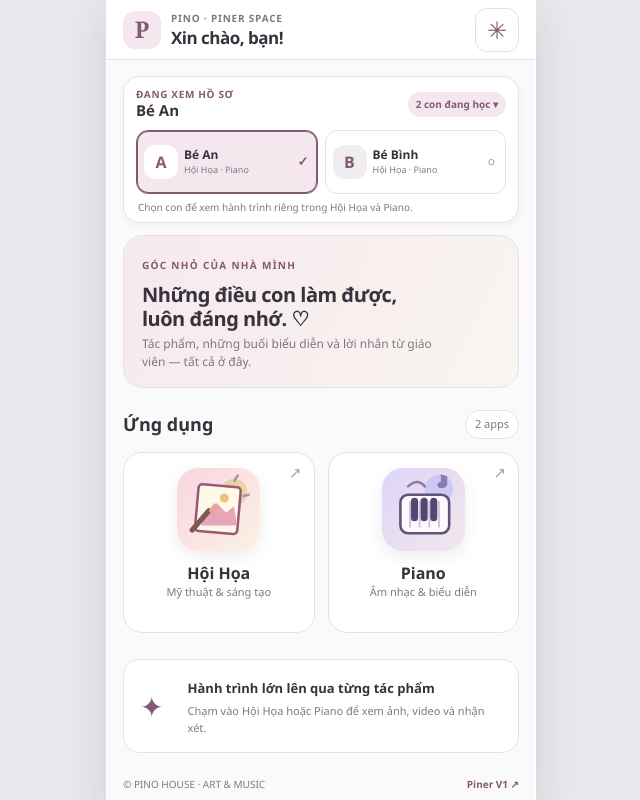
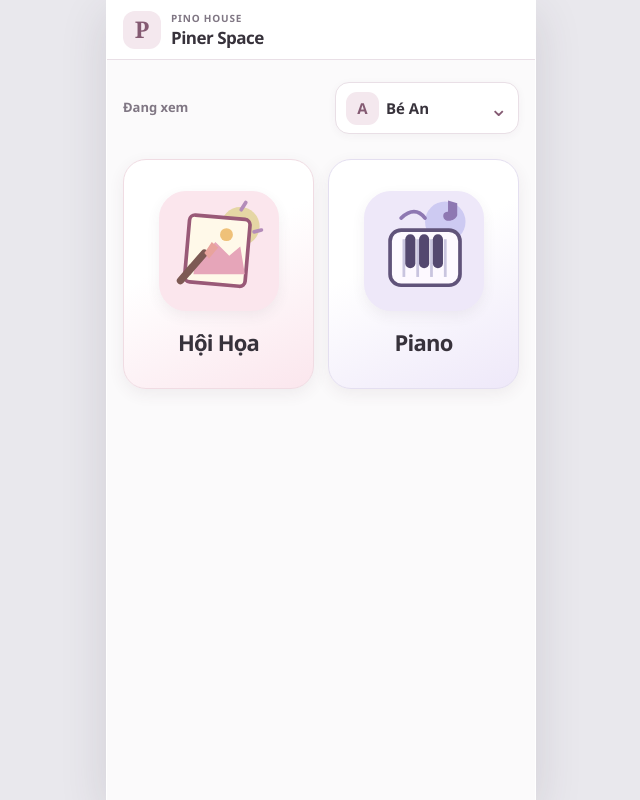
Before and after one commit to vmtct/pino-team-os, a Next.js app: page /piner in a window 1280 px wide. Shown: the whole page, without its empty margins (319-959 px from the left). Built offline with nearby package versions, Linux system fonts and the light colour scheme.

Commit message:
PAP-1774: make Piner home app-first with compact child dropdown

```diff
--- a/app/piner/SharedShell.tsx
+++ b/app/piner/SharedShell.tsx
@@ -22,34 +22,38 @@ function Glyph({name}:{name:NavIcon}){
 export function PhoneFrame({theme,children}:{theme:PinerAppKey|"home";children:React.ReactNode}){
  return <div className={css.backdrop}><div className={css.phone} data-piner-shared="phone-frame" data-piner-theme={theme}>{children}</div></div>;
 }
+// PAP-1774 · App-first home, native profile select, zero secondary chrome.
 function ProfilePicker(){
  const {activeId,profile,select}=useActiveProfile();
- return <section className={css.profilePicker} aria-label="Chọn hồ sơ học viên" data-piner-slot="profile-switcher">
-  <div className={css.profilePickerHeading}><div><span className={css.profileKicker}>ĐANG XEM HỒ SƠ</span><strong>{profile.display}</strong></div><span className={css.profileCount}>2 con đang học ▾</span></div>
-  <div className={css.profileChoices}>
-   {MANAGED_CHILDREN.map(child=><button key={child.id} type="button" className={activeId===child.id?css.profileSelected:css.profileChoice}
-     aria-pressed={activeId===child.id} aria-label={"Xem hồ sơ "+child.display} data-profile-option={child.id} onClick={()=>select(child.id)}>
-     <span className={css.profileAvatar}>{child.avatar}</span>
-     <span className={css.profileCopy}><strong>{child.display}</strong><small>{child.program}</small></span>
-     <span className={css.profileTick} aria-hidden="true">{activeId===child.id?"✓":"○"}</span>
-   </button>)}
-  </div>
-  <p className={css.profileHelper}>Chọn con để xem hành trình riêng trong Hội Họa và Piano.</p>
+ return <section className={css.familySwitcher} data-piner-slot="profile-switcher" aria-label="Chuyển hồ sơ học viên">
+   <label htmlFor="piner-child-profile">Đang xem</label>
+   <div className={css.familyPicker}>
+     <span className={css.familyInitial} aria-hidden="true">{profile.avatar}</span>
+     <select id="piner-child-profile" className={css.familySelect} value={activeId}
+       aria-label="Chọn con đang xem" onChange={event=>select(event.target.value as typeof activeId)}>
+       {MANAGED_CHILDREN.map(child=><option key={child.id} value={child.id}>{child.display}</option>)}
+     </select>
+     <span className={css.familyChevron} aria-hidden="true">⌄</span>
+   </div>
  </section>;
 }
 export function PinerHome(){
  return <PhoneFrame theme="home">
-  <header className={css.header} data-piner-shared="home-header"><div className={css.brand}><span className={css.brandMark}>P</span><div><small>PINO · PINER SPACE</small><h1>Xin chào, bạn!</h1></div></div><span className={css.headerShape} aria-hidden="true">✳</span></header>
-  <main className={css.homeScroll}>
-   <ProfilePicker/>
-   <section className={css.homeIntro}><span className={css.micro}>GÓC NHỎ CỦA NHÀ MÌNH</span><strong>Những điều con làm được,<br/>luôn đáng nhớ. ♡</strong><p>Tác phẩm, những buổi biểu diễn và lời nhắn từ giáo viên — tất cả ở đây.</p></section>
-   <section aria-labelledby="app-title" className={css.homeApps}><div className={css.sectionHead}><h2 id="app-title">Ứng dụng</h2><span>2 apps</span></div>
-    <div className={css.appGrid} data-piner-slot="app-grid">{PINER_APPS.map(app=><Link key={app.id} href={app.href} aria-label={"Mở "+app.label} data-app={app.id} className={css.launcherTile}>
-     <span className={css.launcherIcon} data-icon-theme={app.color}><AppGlyph kind={app.id}/></span><strong>{app.label}</strong><small>{app.caption}</small><span className={css.launchArrow} aria-hidden="true">↗</span>
-    </Link>)}</div>
-   </section>
-   <div className={css.homeHint}><span>✦</span><div><strong>Hành trình lớn lên qua từng tác phẩm</strong><p>Chạm vào Hội Họa hoặc Piano để xem ảnh, video và nhận xét.</p></div></div>
-   <footer className={css.homeFooter}><span>© PINO HOUSE · ART & MUSIC</span><Link href="/piner/archive">Piner V1 ↗</Link></footer>
+  <header className={css.header} data-piner-shared="home-header">
+    <div className={css.brand}>
+      <span className={css.brandMark} aria-hidden="true">P</span>
+      <div><small>PINO HOUSE</small><h1>Piner Space</h1></div>
+    </div>
+  </header>
+  <main className={css.minimalHome} data-piner-home="minimal">
+    <ProfilePicker/>
+    <nav className={css.focusAppGrid} data-piner-slot="app-grid" aria-label="Ứng dụng Piner Space">
+      {PINER_APPS.map(app=><Link key={app.id} href={app.href} data-app={app.id}
+        aria-label={"Mở "+app.label} className={css.focusAppTile}>
+        <span className={css.focusAppIcon} data-icon-theme={app.color}><AppGlyph kind={app.id}/></span>
+        <strong>{app.label}</strong>
+      </Link>)}
+    </nav>
   </main>
  </PhoneFrame>;
 }
--- a/app/piner/launcher.module.css
+++ b/app/piner/launcher.module.css
@@ -173,3 +173,23 @@
 .emptyMedia{display:flex;flex-direction:column;align-items:center;justify-content:center;gap:6px;min-height:138px;padding:23px 16px;text-align:center;background:var(--surface);border:1px dashed var(--line);border-radius:16px;color:var(--muted)}
 .emptyMedia strong{font-size:14px;color:var(--ink);font-weight:800}
 .emptyMedia p{font-size:12px;line-height:1.5;margin:0;max-width:255px}
+
+/* PAP-1774 · App-first homepage: one native family dropdown, two dominant app tiles. */
+.minimalHome{flex:1;min-height:0;overflow:auto;overscroll-behavior:contain;-webkit-overflow-scrolling:touch;padding:20px 16px 16px;background:var(--canvas)}
+.familySwitcher{display:flex;align-items:center;justify-content:space-between;gap:10px;min-height:56px;width:100%}
+.familySwitcher>label{font-size:13px;font-weight:700;color:var(--muted);white-space:nowrap}
+.familyPicker{display:flex;align-items:center;gap:7px;height:52px;width:184px;max-width:70%;border:1px solid var(--line);border-radius:14px;background:var(--surface);padding:5px 10px;position:relative;box-shadow:0 2px 8px #43334c0b}
+.familyInitial{width:33px;height:33px;flex:0 0 33px;border-radius:11px;display:grid;place-items:center;background:var(--tint);color:var(--tone);font-size:15px;font-weight:850;pointer-events:none}
+.familySelect{appearance:none;-webkit-appearance:none;width:100%;min-width:0;flex:1;height:44px;border:0;background:transparent;color:var(--ink);font:inherit;font-size:15px;font-weight:800;outline:none;padding:0 18px 0 0;cursor:pointer}
+.familySelect:focus-visible{outline:2px solid #247e9d;outline-offset:2px;border-radius:5px}
+.familyChevron{position:absolute;right:10px;top:13px;line-height:22px;font-size:22px;color:var(--tone);pointer-events:none}
+.focusAppGrid{display:grid;grid-template-columns:repeat(2,minmax(0,1fr));align-items:stretch;gap:14px;margin-top:23px}
+.focusAppTile{--tile-accent:var(--tone);--tile-wash:var(--tint);--tile-border:var(--line);display:flex;flex-direction:column;justify-content:center;align-items:center;gap:18px;min-width:0;min-height:230px;padding:20px 10px;border:1px solid var(--tile-border);border-radius:23px;background:linear-gradient(155deg,var(--surface) 40%,var(--tile-wash));box-shadow:0 5px 16px #4c364713;text-align:center}
+.focusAppTile[data-app="hoi-hoa"]{--tile-accent:#a65372;--tile-wash:#fbe6ed;--tile-border:#f0dce3}
+.focusAppTile[data-app="piano"]{--tile-accent:#6e5a9a;--tile-wash:#eee8f9;--tile-border:#e4dff0}
+.focusAppIcon{width:clamp(92px,26vw,120px);height:clamp(92px,26vw,120px);flex:0 0 auto;border-radius:27px;background:var(--tile-wash);display:grid;place-items:center;box-shadow:0 5px 14px #49394d12}
+.focusAppIcon svg{width:92%;height:92%}
+.focusAppTile strong{font-size:22px;line-height:1.25;font-weight:850;letter-spacing:-.035em;color:var(--ink)}
+.focusAppTile:active{transform:scale(.985)}
+@media(max-width:350px){.minimalHome{padding:14px 12px}.familyPicker{width:171px}.focusAppGrid{gap:10px;margin-top:20px}.focusAppTile{min-height:212px;padding:13px 7px;gap:15px;border-radius:18px}.focusAppIcon{width:97px;height:97px;border-radius:23px}.focusAppTile strong{font-size:19px}}
+@media(prefers-reduced-motion:reduce){.focusAppTile{transition:none;transform:none!important}}
```
